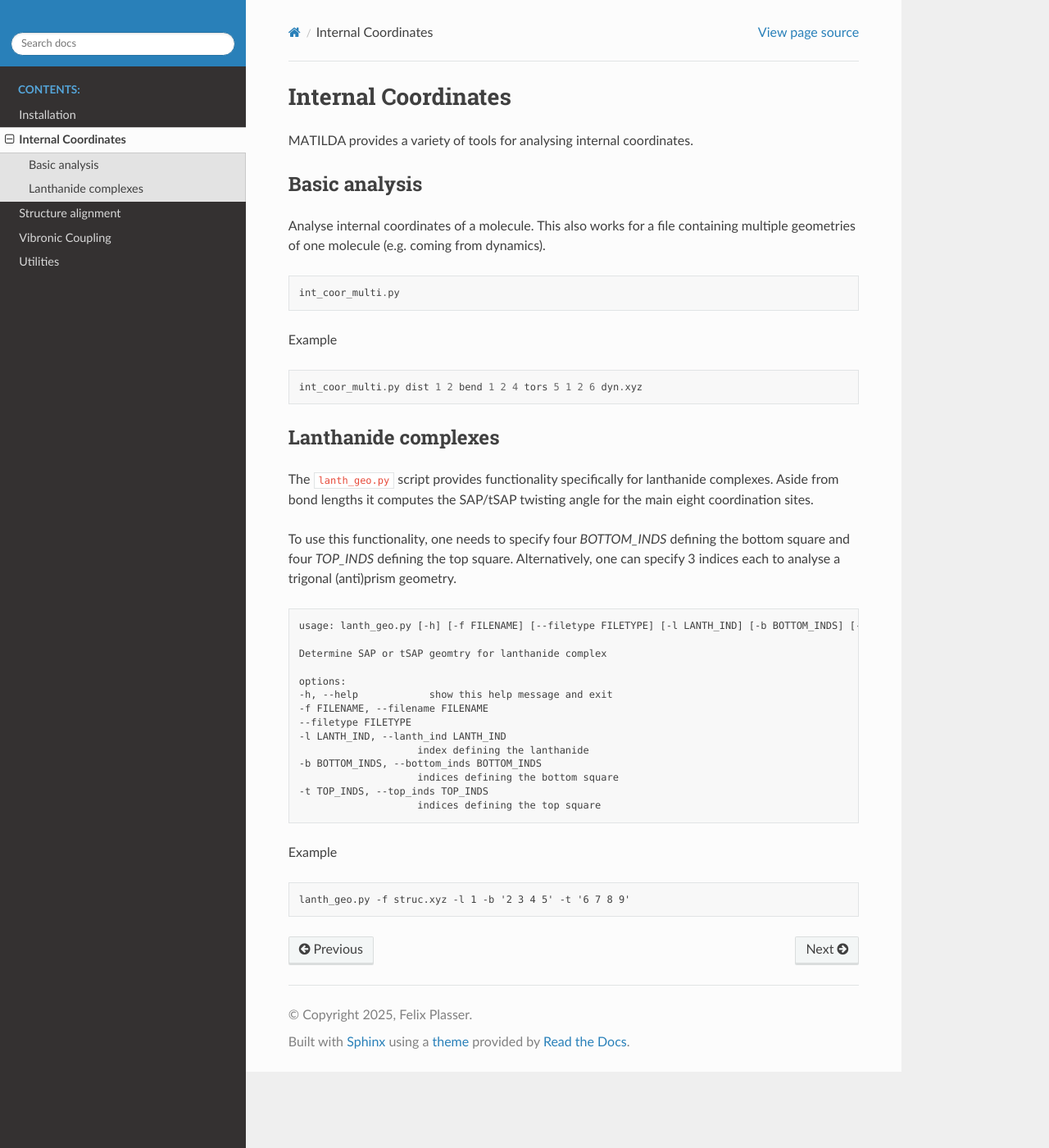
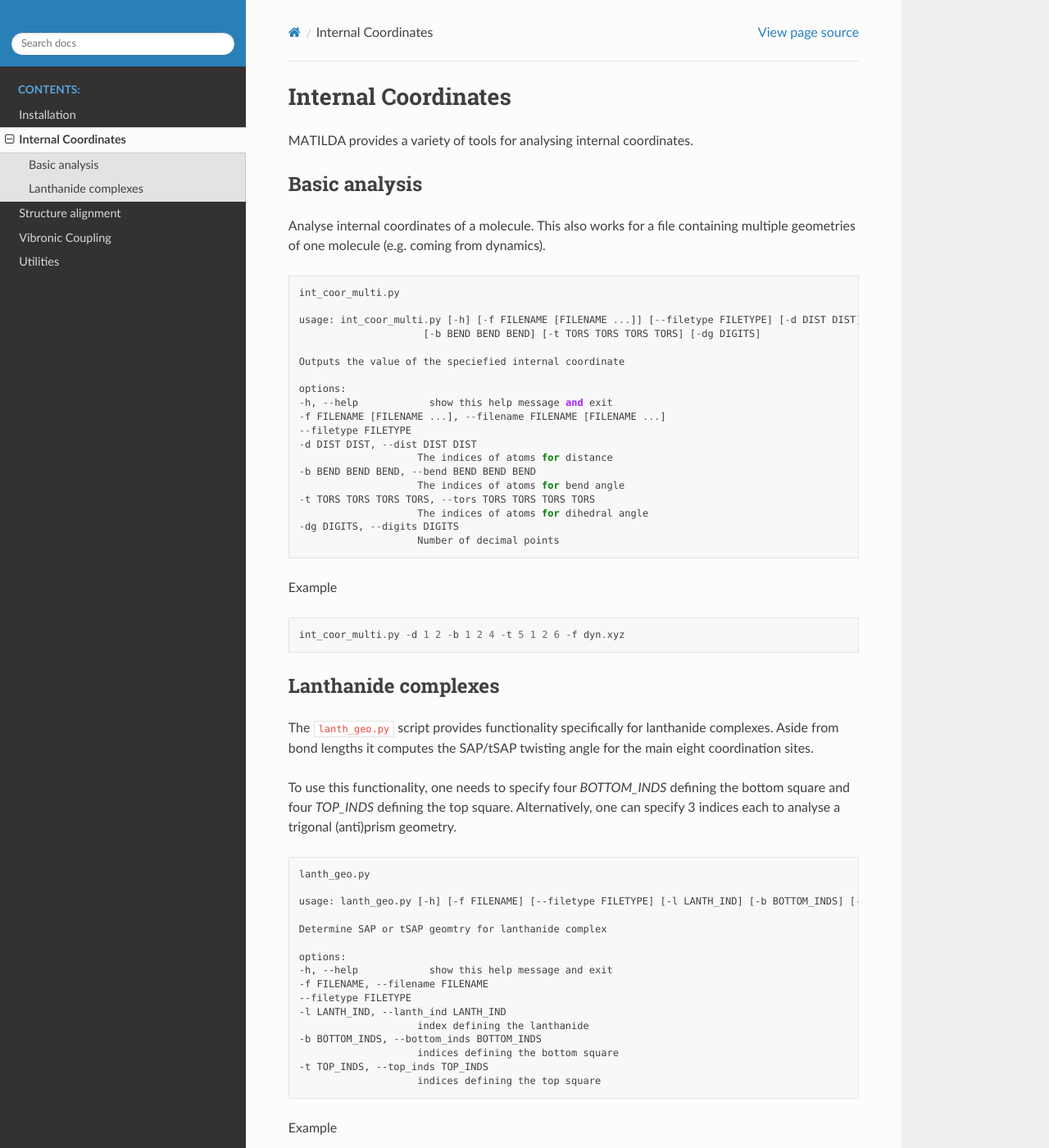
Before and after one commit to felixplasser/matilda, a Sphinx documentation site: the page built from docs/int_coor.rst, in a window 1280 px wide and 1400 px high. Shown: the whole window at 82% size. Built offline with Sphinx 7.4.7 and the Read the Docs theme 3.1.0, drawn with Linux system fonts in a browser that asks for light colours; some of the changed text lies outside the part shown.

Commit message:
Updated int_coor.rst file according to #9

```diff
--- a/docs/int_coor.rst
+++ b/docs/int_coor.rst
@@ -13,11 +13,30 @@
 
     int_coor_multi.py
 
+    usage: int_coor_multi.py [-h] [-f FILENAME [FILENAME ...]] [--filetype FILETYPE] [-d DIST DIST]
+                         [-b BEND BEND BEND] [-t TORS TORS TORS TORS] [-dg DIGITS]
+
+    Outputs the value of the speciefied internal coordinate
+
+    options:
+    -h, --help            show this help message and exit
+    -f FILENAME [FILENAME ...], --filename FILENAME [FILENAME ...]
+    --filetype FILETYPE
+    -d DIST DIST, --dist DIST DIST
+                        The indices of atoms for distance
+    -b BEND BEND BEND, --bend BEND BEND BEND
+                        The indices of atoms for bend angle
+    -t TORS TORS TORS TORS, --tors TORS TORS TORS TORS
+                        The indices of atoms for dihedral angle
+    -dg DIGITS, --digits DIGITS
+                        Number of decimal points
+
+
 Example
 
 ::
 
-    int_coor_multi.py dist 1 2 bend 1 2 4 tors 5 1 2 6 dyn.xyz
+    int_coor_multi.py -d 1 2 -b 1 2 4 -t 5 1 2 6 -f dyn.xyz
 
 Lanthanide complexes
 ~~~~~~~~~~~~~~~~~~~~
@@ -30,6 +49,8 @@
 Alternatively, one can specify 3 indices each to analyse a trigonal (anti)prism geometry.
 
 .. code:: text
+
+    lanth_geo.py
 
     usage: lanth_geo.py [-h] [-f FILENAME] [--filetype FILETYPE] [-l LANTH_IND] [-b BOTTOM_INDS] [-t TOP_INDS]
 
@@ -50,4 +71,4 @@
 
 .. code:: text
 
-    lanth_geo.py -f struc.xyz -l 1 -b '2 3 4 5' -t '6 7 8 9'
+    lanth_geo.py -f nucfid.xyz -b 2 23 16 9 -t 33 83 77 71
```
